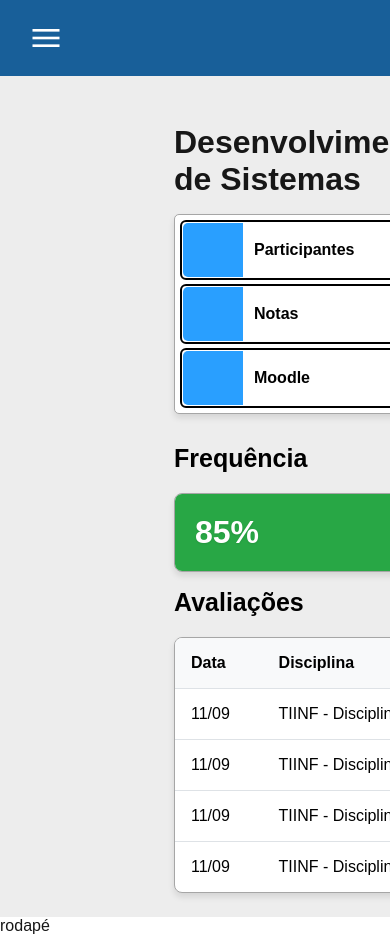
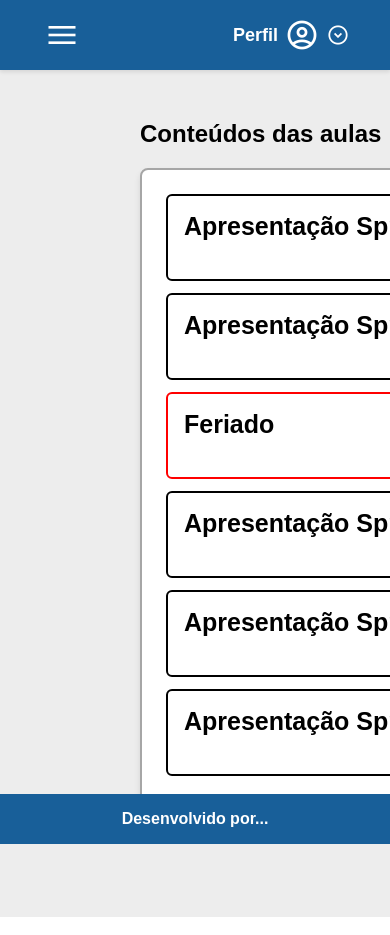
Before and after one commit to Plataforma-SIGMAA/SIGMAA, a Next.js app in the folder app/: page / in a window 390 px wide. Built offline with nearby package versions, Linux system fonts and the light colour scheme.

Commit message:
página matérias sem responsividade

```diff
--- a/app/src/app/page.jsx
+++ b/app/src/app/page.jsx
@@ -16,9 +16,9 @@ export default function Home() {
       </div>
 
       <div className={styles.conteudoesq}>
-        <h1>Desenvolvimento de Sistemas</h1>
+        <h1 className={styles.titlemateria}>Desenvolvimento de Sistemas</h1>
         <div className={styles.diretorios}>
-          <button className={styles.botaodir}>Participantes</button>
+          <a href="participantes.jsx"><button className={styles.botaodir}>Participantes</button></a>
           <button className={styles.botaodir}>Notas</button>
           <button className={styles.botaodir}>Moodle</button>
         </div>
@@ -30,7 +30,7 @@ export default function Home() {
           </div>
           <h2 className={styles.freq}>Avaliações</h2>
         </div>
-
+      <div className={styles.avaliacoescontainer}>
         <table className={styles.avaliacoes}>
           <thead>
             <tr>
@@ -60,10 +60,15 @@ export default function Home() {
               <td>TIINF - Disciplina</td>
               <td>Prova I</td>
             </tr>
+             <tr>
+              <td>11/09</td>
+              <td>TIINF - Disciplina</td>
+              <td>Prova I</td>
+            </tr>
           </tbody>
         </table>
       </div>
-
+    </div>
       <div className={styles.conteudodir}>
         <h2 className={styles.titulocont}>Conteúdos das aulas</h2>
         <div className={styles.listacont}>
@@ -75,7 +80,7 @@ export default function Home() {
             <strong>Apresentação Sprint 2</strong>
             <p>30/05 - 06/06</p>
           </div>
-          <div className={styles.aula}>
+          <div className={styles.feriado}>
             <strong>Feriado</strong>
             <p>23/05 - 30/05</p>
           </div>
@@ -91,13 +96,14 @@ export default function Home() {
             <strong>Apresentação Sprint 6</strong>
             <p>23/05 - 30/05</p>
           </div>
+
         </div>
       </div>
 
 
     </main>
-    <footer className={styles.rodape}>
-    rodapé
+  <footer className={styles.rodape}>
+    Desenvolvido por...
   </footer>
     </>
   );
--- a/app/src/app/page.materia.module.css
+++ b/app/src/app/page.materia.module.css
@@ -1,35 +1,64 @@
-.corpo{
-    background-color: rgb(237, 237, 237);
-    display: grid;
-    grid-template-columns: minmax(500px, 1fr) minmax(400px, 600px) 400px;
-    min-height: 100vh;
-    gap: 24px;
-
+.html, .body {
+  height: 100%;
+  margin: 0;
+  padding: 0;
+  overflow-x: hidden;
+  overflow-y: hidden;
 }
 
-.menu{
+.corpo {
+  min-height: calc(100vh - 120px);
   display: flex;
-    flex-direction: column;
-    justify-content: flex-start;
-    padding: 16px;
-    background-color: rgb(24, 95, 153);
-    grid-column: 1 / -1;
+  justify-content: center;
+  align-items: flex-start;
+  background-color: rgb(237, 237, 237);
+  padding: 80px 0 60px 0;
+  box-sizing: border-box;
+  gap: 170px;
+  overflow: hidden;
+}
+.main {
+  display: flex;
+  justify-content: center;
+  width: 100%;
+  max-width: 1400px;
+  margin: 0 auto;
+  height: calc(100vh - 120px);
+  overflow: hidden;
 }
 
-.menu ul{
+.menu {
   display: flex;
   justify-content: space-between;
   align-items: center;
+  padding: 0 40px;
+  height: 70px;
+  background-color: rgb(24, 95, 153);
   width: 100%;
-    padding: 0 8px;
+  position: fixed;
+  top: 0;
+  left: 0;
+  z-index: 1000;
+  box-shadow: 0 2px 4px rgba(0,0,0,0.1);
+}
+.titlemateria {
+    color: black;
+}
+.menu ul {
+  display: flex;
+  justify-content: space-between;
+  align-items: center;
+  list-style: none;
+  width: 100%;
   margin: 0;
-    list-style: none;
+  padding: 0;
 }
-.menu ul li{
+
+.menu ul li {
+  display: flex;
+  align-items: center;
   color: white;
   font-weight: bold;
-    display: flex;
-    align-items: center;
 }
 
 .menu ul li .material-symbols-outlined {
@@ -53,8 +82,13 @@
 }
 
 .perfil {
+  display: flex;
+  align-items: center;
+  gap: 6px;
+  cursor: pointer;
+  color: white;
   font-size: 18px;
-    cursor: pointer;
+  font-weight: 500;
 }
 
 
@@ -63,14 +97,16 @@
   'FILL' 0,
   'wght' 400,
   'GRAD' 0,
-  'opsz' 20
+  'opsz' 20;
 }
+
+
 
 /* conteúdo da esquerda */
 .conteudoesq {
-  padding: 24px;
-  margin-left: 150px;
+  width: 420px;
 }
+
 
 .diretorios {
   background-color: rgb(255, 255, 255);
@@ -82,7 +118,7 @@
   width: fit-content;
   border-radius: 5px;
   box-shadow: 0 4px 6px rgba(0, 0, 0, 0.1);
-  border: 1px solid rgb(166, 166, 166);
+  border: 2px solid rgb(166, 166, 166);
 }
 
 .botaodir {
@@ -103,6 +139,7 @@
   box-sizing: border-box;
   text-align: left;
   overflow: hidden;
+  color : black;
 }
 
 
@@ -207,17 +244,50 @@
 
 
 /* avaliações */
+.avaliacoescontainer {
+  max-height: 250px;
+  overflow-y: auto;
+  border-radius: 8px;
+  border: 2px solid #a6a6a6;
+  background: white;
+  box-shadow: 0 4px 6px rgba(0, 0, 0, 0.1);
+  width: 412px;
+  scrollbar-width: thin;
+  scrollbar-color: #aaa #f1f1f1;
+}
+
+
+.avaliacoescontainer::-webkit-scrollbar {
+  width: 8px;
+}
+
+.avaliacoescontainer::-webkit-scrollbar-track {
+  background: #f1f1f1;
+  border-radius: 8px;
+}
+
+.avaliacoescontainer::-webkit-scrollbar-thumb {
+  background-color: #aaa;
+  border-radius: 8px;
+}
+
+.avaliacoescontainer::-webkit-scrollbar-thumb:hover {
+  background-color: #777;
+}
+
+/* tabela em si */
 .avaliacoes {
-    width: 412px;
-    border-collapse: separate;
-    border-spacing: 0;
-    margin-top: 20px;
-    background: rgb(255, 255, 255);
-    border-radius: 8px;
-    overflow: hidden;
-    box-shadow: 0 4px 6px rgba(0, 0, 0, 0.1);
-    border: 1px solid rgb(166, 166, 166);
+  width: 100%;
+  border-collapse: collapse;
 }
+
+.avaliacoes th,
+.avaliacoes td {
+  padding: 8px 12px;
+  border: 1px solid #dee2e6;
+  text-align: left;
+}
+
 
 .avaliacoes thead {
     background-color: #f8f9fa;
@@ -248,20 +318,22 @@
 }
 
 
-
-
+/*centralizar os dois blocos*/
+.conteudoesq, .conteudodir {
+  flex: none;
+}
 
 
 
 
 /* conteúdos da direita */
 .conteudodir {
-    padding: 24px;
-    width: 900px;
+  margin-top: 40px;
+  width: 700px;
 }
 
 .titulocont {
-    color: #333;
+    color: black;
     font-size: 24px;
     font-weight: bold;
     margin-bottom: 20px;
@@ -271,18 +343,12 @@
   background-color: white;
   border-radius: 8px;
   padding: 24px;
-    border: 1px solid #dee2e6;
+  border: 2px solid #a6a6a6;
   box-shadow: 0 4px 6px rgba(0, 0, 0, 0.1);
-    margin-right: 150px;
-}
-
-.listacont {
-    max-height: 900px;
+  margin-right: 0;
+  width: 700px;
+  max-height: 700px;
   overflow-y: auto;
-    padding-right: 16px;
-    /* barra de rolagem */
-    scrollbar-width: thin;
-    scrollbar-color: #888 #f1f1f1;
 }
 
 .listacont::-webkit-scrollbar {
@@ -303,24 +369,68 @@
     background: #555;
 }
 
-.aula {
+.aula,
+.feriado {
   background: white;
-    border: 1px solid #dee2e6;
+  border: 2px solid black;
   border-radius: 6px;
   padding: 16px;
   margin-bottom: 12px;
+  color: black;
   display: flex;
-    justify-content: space-between;
-    align-items: center;
+  flex-direction: column;
+  align-items: flex-start;
 }
 
-.aula strong {
-    color: #333;
-    font-size: 16px;
+.feriado {
+  border: 2px solid red;
 }
 
-.aula p {
-    color: #666;
+
+.aula strong,
+.feriado strong {
+  color: black;
+  font-size: 25px;
+  margin-bottom: 6px;
+}
+
+
+.aula p,
+.feriado p {
+  color: gray;
   margin: 0;
   font-size: 14px;
+  align-self: flex-end;
 }
+
+
+.rodape {
+  position: fixed;
+  bottom: 0;
+  left: 0;
+  width: 100%;
+  height: 50px;
+  background-color: #185f99;
+  color: white;
+  display: flex;
+  align-items: center;
+  justify-content: center;
+  font-weight: bold;
+  border: none;
+  box-shadow: none;
+  z-index: 1000;
+}
+
+
+
+.rodape::before,
+.rodape::after {
+  content: none !important;
+  display: none !important;
+  border: none !important;
+  box-shadow: none !important;
+}
+
+.main, .corpo {
+  padding-bottom: 80px;
+}
```
Also changed, not shown: 1 other file (tests, documents, lock files or other folders). Lines whose indentation alone changed are shown as unchanged.
